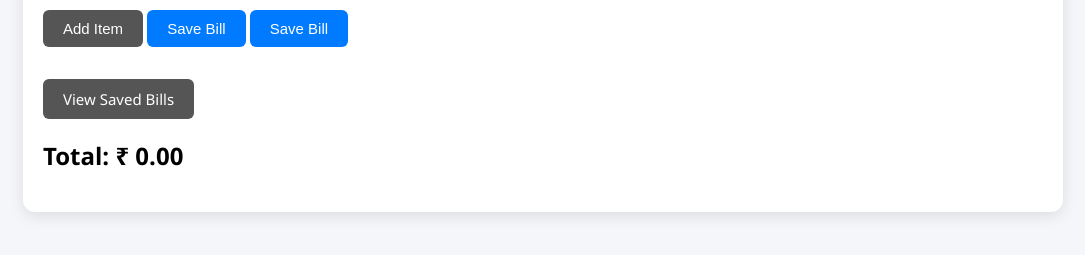
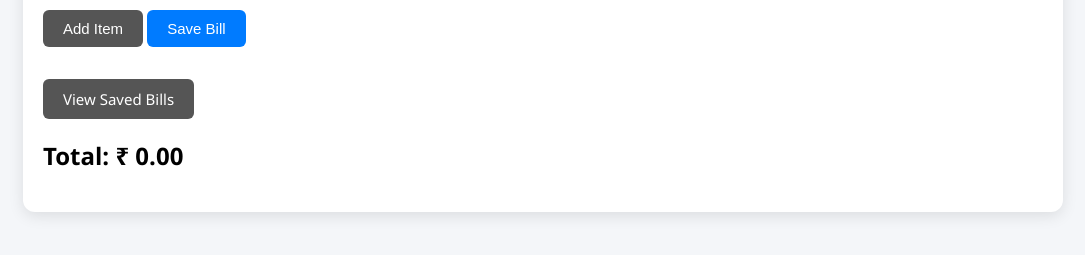
Before and after one commit to Janvi-Dholakia/Blue-Silver-Art, a Flask app: page / in a window 1280 px wide. Shown: the part 273-528 px from the top of the page, without its empty margins (97-1182 px from the left). Run offline with Flask 3, Linux system fonts and the light colour scheme.

Commit message:
Fix HTML structure and remove duplicate elements

```diff
--- a/Blue Silver Art/templates/index.html
+++ b/Blue Silver Art/templates/index.html
@@ -47,9 +47,6 @@
         Add Item
     </button>
 
-    <button class="btn primary" onclick="saveBill()">
-        Save Bill
-    </button>
     <button onclick="saveBill()" class="btn primary">Save Bill</button>
 
     <button id="pdfBtn"
```
